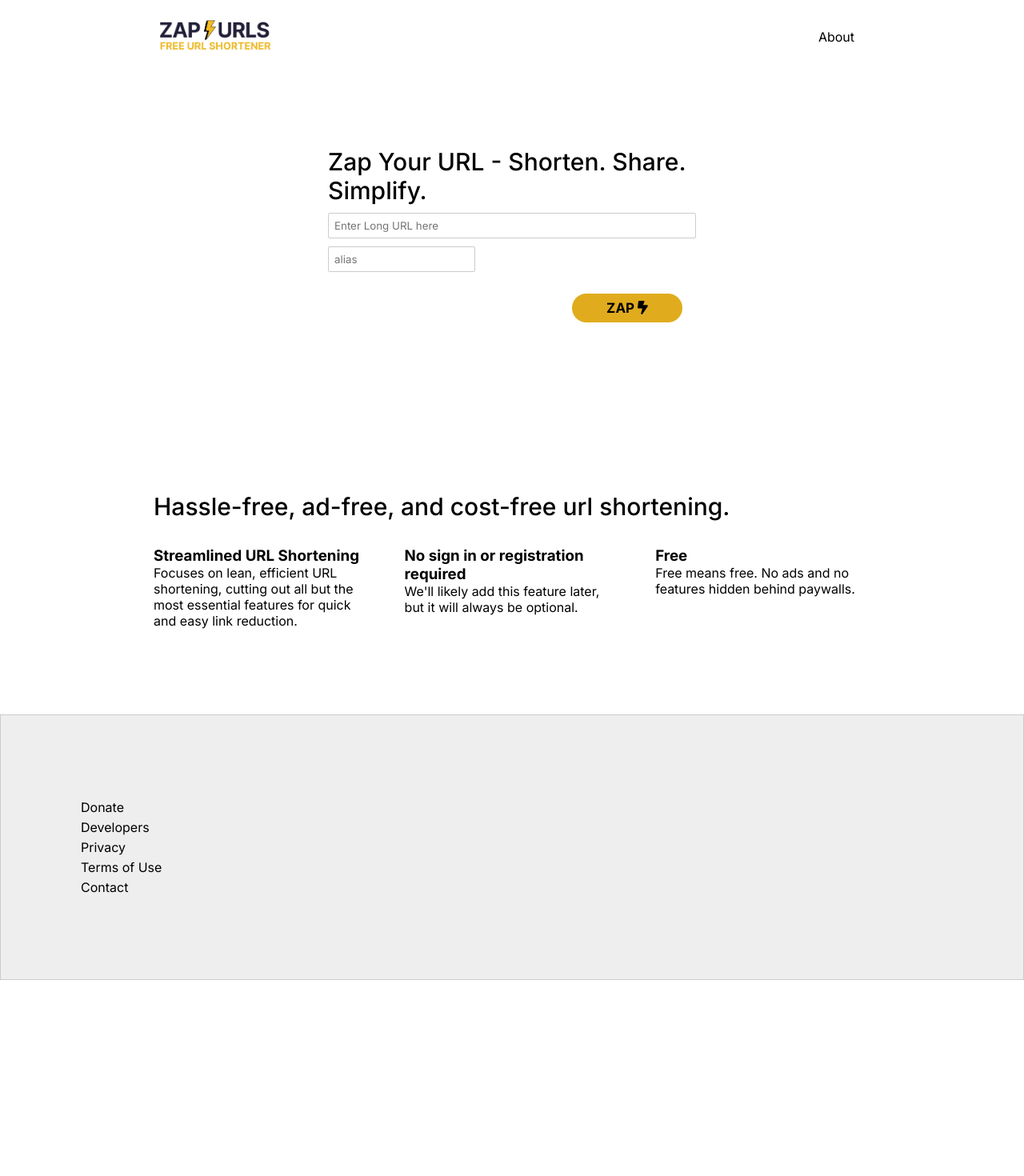
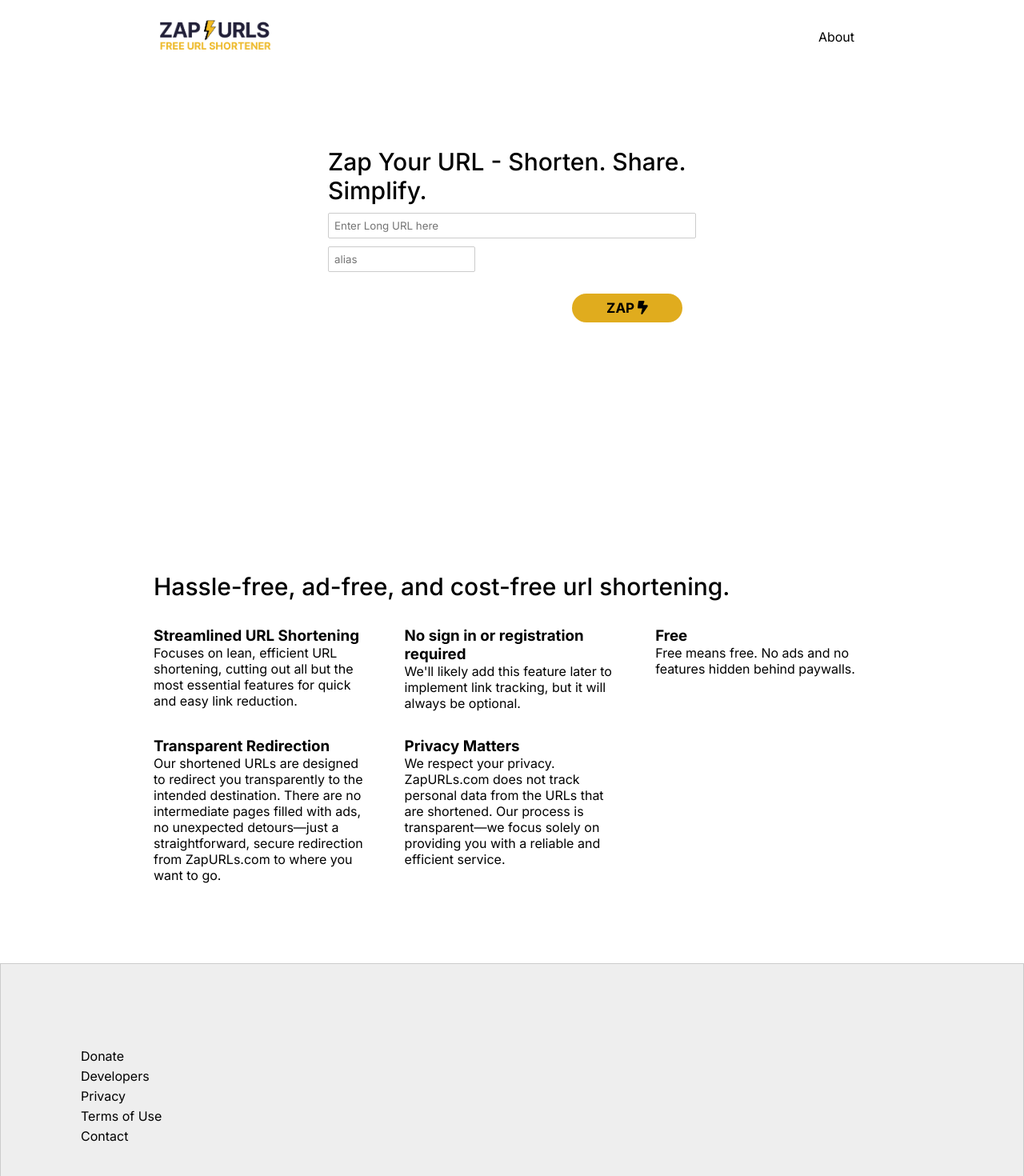
Before and after one commit to brent-thomas/zap-urls, a React (Vite) app in the folder frontend/zap-front-end/: page / in a window 1280 px wide. Shown: the top 1470 px of the page at 80% size. Before the commit the page ends 1225 px from the top, so only its background shows below. Built offline with nearby package versions, Linux system fonts and the light colour scheme.

Commit message:
added loader and copybutton components

```diff
--- /dev/null
+++ b/frontend/zap-front-end/src/components/copybutton/CopyButton.jsx
@@ -0,0 +1,31 @@
+import React, {useState} from 'react';
+import { FontAwesomeIcon } from '@fortawesome/react-fontawesome'
+import {faCopy, faBoltLightning} from '@fortawesome/free-solid-svg-icons'
+const CopyButton = ({ url }) => {
+    const [buttonText, setButtonText] = useState('Copy URL');
+    const copyToClipboard = () => {
+        navigator.clipboard.writeText(url)
+        .then(() => {
+            setButtonText("Copied!");
+            setTimeout(() => {
+            setButtonText("Copy URL");
+            }, 2000);
+        })
+        .catch(err => {
+            console.error('Failed to copy URL: ', err);
+            alert("Failed to copy URL.");
+        });
+    };
+
+  return (
+    <button
+    onClick={copyToClipboard}
+    style={buttonText === 'Copied!' ? {background:'#E0AC1E', fontWeight:'bold'} : null}
+
+    >
+        <FontAwesomeIcon icon={faCopy}/> {buttonText}
+    </button>
+  );
+};
+
+export default CopyButton;
--- /dev/null
+++ b/frontend/zap-front-end/src/components/loader/Loader.jsx
@@ -0,0 +1,10 @@
+import React from 'react';
+import styles from './loader.module.css';
+
+const Loader = () => {
+  return (
+    <div className={styles.loader}></div>
+  );
+};
+
+export default Loader;
--- /dev/null
+++ b/frontend/zap-front-end/src/components/loader/loader.module.css
@@ -0,0 +1,14 @@
+.loader {
+    border: 4px solid rgba(0, 0, 0, 0.1);
+    border-radius: 50%;
+    border-top: 6px solid #E0AC1E;
+    width: 50px;
+    height: 50px;
+    animation: spin 2s linear infinite;
+    margin: 1em auto;
+  }
+
+  @keyframes spin {
+    0% { transform: rotate(0deg); }
+    100% { transform: rotate(360deg); }
+  }
--- a/frontend/zap-front-end/src/pages/Home/Home.jsx
+++ b/frontend/zap-front-end/src/pages/Home/Home.jsx
@@ -4,11 +4,14 @@ import {isURL} from 'validator';
 import { Link } from "react-router-dom";
 import { FontAwesomeIcon } from '@fortawesome/react-fontawesome'
 import {faCopy, faBoltLightning} from '@fortawesome/free-solid-svg-icons'
+import Loader from "../../components/loader/Loader";
+import CopyButton from "../../components/copybutton/CopyButton";
 const Home = () => {
     const [alias, setAlias] = useState('');
     const [errors,seterrors] = useState([])
     const [longURL, setLongURL] = useState('');
     const [zapURL, setzapURL] = useState('')
+    const [loading, setLoading] = useState(false);
     const url = "http://localhost:3000/generateurl"
 
 
@@ -37,6 +40,8 @@ const Home = () => {
     }
 
     const handleSubmit = async (alias,longURL) => {
+        setLoading(true)
+        try{
             if(validate()){
                 const data = {
                     alias,
@@ -51,14 +56,16 @@ const Home = () => {
                     },
                     body: JSON.stringify(data)
                 })
-        if (!response.ok) throw new Error('Network response was not ok.');
                 const responseData = await response.json();
                 setzapURL(responseData.zapURL)
+                setLongURL('')
+                setAlias('')
                 }
-        else {
-            console.log(errors)
-           return null
+        } catch(err) {
+            seterrors(['There appears to be an issue with our server. Please try again in a few moments.'])
+            console.log(err)
         }
+        setLoading(false)
     }
 
 
@@ -67,13 +74,14 @@ const Home = () => {
             <div>
 
                 <div className={styles.form}>
-                {zapURL ?
+                {loading ?
+                <Loader/>
+                :
+                zapURL  && !loading ?
                 <div>
                     <Link target="_blank" to={zapURL}>{zapURL}</Link>
                     <div>
-                        <button id={styles.copyLink}>
-                            <FontAwesomeIcon icon={faCopy}/> Copy URL
-                        </button>
+                        <CopyButton url={zapURL}/>
                         <button id={styles.generateNewURL} onClick={()=>{
                             setzapURL('')
                         }}>Generate Another URL</button>
@@ -136,11 +144,29 @@ const Home = () => {
                     </div>
                     <div className={styles.feature}>
                         <h3>No sign in or registration required</h3>
-                        <p>We'll likely add this feature later, but it will always be optional.</p>
+                        <p>We'll likely add this feature later to implement link tracking, but it will always be optional.</p>
                     </div>
                     <div className={styles.feature}>
                         <h3>Free</h3>
                         <p>Free means free. No ads and no features hidden behind paywalls.</p>
+                    </div>
+                    <div className={styles.feature}>
+                        <h3>Transparent Redirection</h3>
+                        <p>
+                            Our shortened URLs are designed to redirect you transparently to the intended destination. There are no intermediate pages filled with ads, no unexpected detours—just a
+                            straightforward, secure redirection from ZapURLs.com to where you want to go.
+                        </p>
+                    </div>
+                    <div className={styles.feature}>
+                    <h3>Privacy Matters</h3>
+                    <p>
+                        We respect your privacy. ZapURLs.com does not track personal data from
+                        the URLs that are shortened. Our process is transparent—we focus solely
+                        on providing you with a reliable and efficient service.
+                    </p>
+                    </div>
+                    <div className={styles.feature}>
+
                     </div>
                 </div>
 
--- a/frontend/zap-front-end/src/pages/Home/home.module.css
+++ b/frontend/zap-front-end/src/pages/Home/home.module.css
@@ -34,7 +34,7 @@
     margin: 3em auto;
     display: flex;
     flex-direction: column;
-    min-height: 400px;
+    min-height: 500px;
     font-size: 17px;
 }
 
@@ -84,6 +84,7 @@
     .featureContainer {
         display: flex;
         justify-content: space-between;
+        flex-wrap: wrap;
     }
     .feature {
         width: 30%;
--- a/frontend/zap-front-end/src/pages/about/About.jsx
+++ b/frontend/zap-front-end/src/pages/about/About.jsx
@@ -3,7 +3,7 @@ import styles from './about.module.css'
 const About = () => {
   return (
     <div className={styles.container}>
-        <h1>Who are we? </h1>
+        <h2>Who are we? </h2>
         <p>
         ZapURLs.com provides a streamlined URL shortening service, turning unwieldy web addresses into short, friendly links
         perfect for sharing via text, email, or social media. Our platform serves anyone looking to declutter their digital
@@ -16,7 +16,7 @@ const About = () => {
         redirecting you safely to the intended website without any detours or surprises.
         </p>
 
-        <h1>Why ZapURLs.com?</h1>
+        <h2>Why ZapURLs.com?</h2>
         <p>
         Frustrated by existing URL shorteners laden with ads, riddled with restrictions, and demanding payment for basic functionalities,
         we saw the need for change. The market's "free" services came at the cost of user convenience,
--- a/frontend/zap-front-end/src/pages/about/about.module.css
+++ b/frontend/zap-front-end/src/pages/about/about.module.css
@@ -1,3 +1,12 @@
 .container p {
     margin: 1em auto;
 }
+
+.container {
+    max-width: 700px;
+    margin: auto;
+}
+
+.container h2 {
+    margin-top: 2em;
+}
```
Also changed, not shown: frontend/zap-front-end/src/pages/developers/Developers.jsx (added, +9 -0 lines), frontend/zap-front-end/src/pages/developers/developers.module.css (added). Lines whose indentation alone changed are shown as unchanged.
